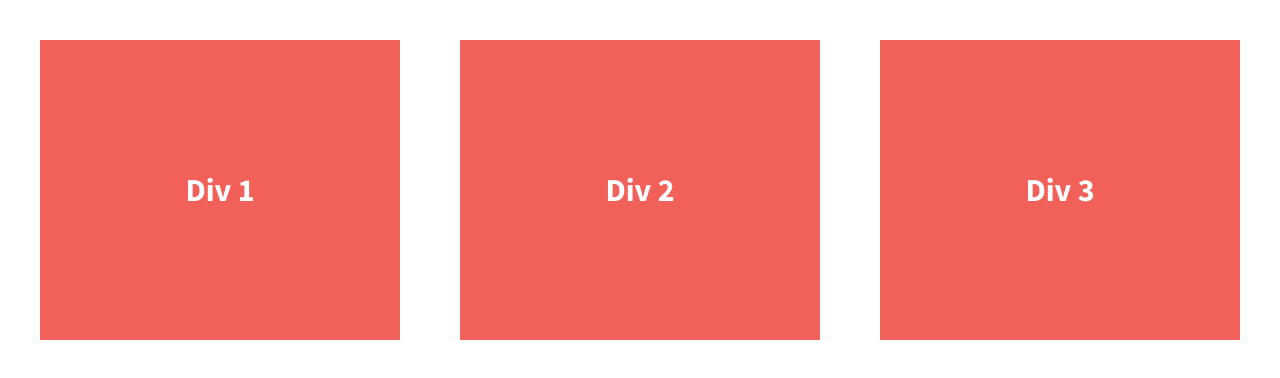
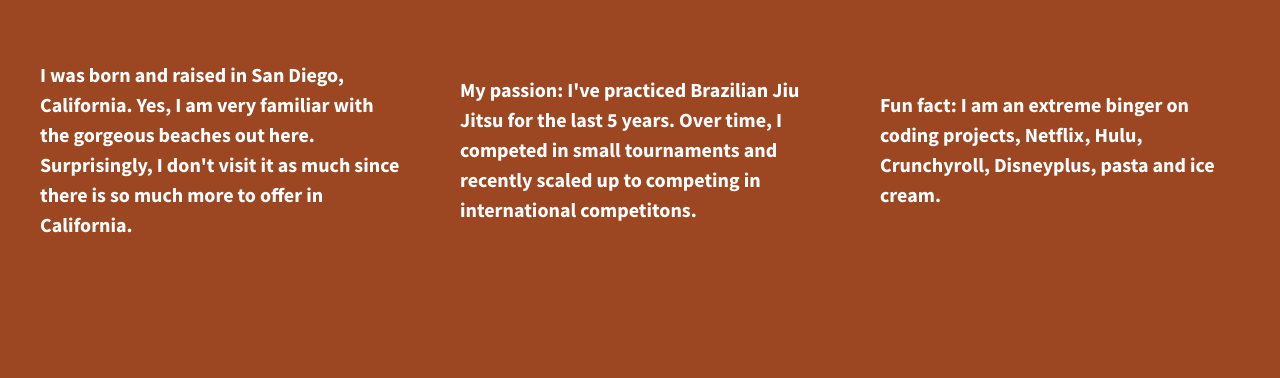
Before and after one commit to walters-i/206-divs-flexbox-starter, a plain HTML site: page index.html in a window 1280 px wide. Drawn offline with nearby package versions, Linux system fonts and the light colour scheme.

Commit message:
Customized divs for live project

```diff
--- a/css/main.css
+++ b/css/main.css
@@ -97,8 +97,9 @@ textarea {
 
 
 html {
-  background-color: #fff;
+  background-color: #9c4722;
   height: 100%;
+  width: 100%;
 }
 
 body {
@@ -106,27 +107,30 @@ body {
   padding: 2em;
   font-size: 1.25em;
   height: 100%;
+  font-weight: 700;
 }
 
 .wrapper {
   /*add display:flex and set justify-content to space-between*/
-  font-weight: 700;
   display: flex;
+  flex-flow: row wrap;
   justify-content: space-between;
+  align-items: center;
 }
 
 .div-1, .div-2, .div-3 {
   /*give the divs a width of 30%, add display:flex, set justify-content and align-items to center*/
   color: #fff;
   line-height: 1.5em;
-  font-size: 1.6em;
-  background-color: #f16059;
-  height: 300px;
+  font-size: 1em;
+  background-color: #9c4722;
+  height: auto;
   display: flex;
   width: 30%;
   justify-content: center;
   align-items: center;
 }
+
 
 
 
--- a/index.html
+++ b/index.html
@@ -23,13 +23,13 @@
 
         <section class="wrapper">
             <div class="div-1">
-                Div 1
+                <p>I was born and raised in San Diego, California. Yes, I am very familiar with the gorgeous beaches out here. Surprisingly, I don't visit it as much since there is so much more to offer in California.</p>
             </div>
             <div class="div-2">
-                Div 2
+                <p>My passion: I've practiced Brazilian Jiu Jitsu for the last 5 years. Over time, I competed in small tournaments and recently scaled up to competing in international competitons.</p>
             </div>
             <div class="div-3">
-                Div 3
+                <p>Fun fact: I am an extreme binger on coding projects, Netflix, Hulu, Crunchyroll, Disneyplus, pasta and ice cream.</p>
             </div>
         </section>
 
```
